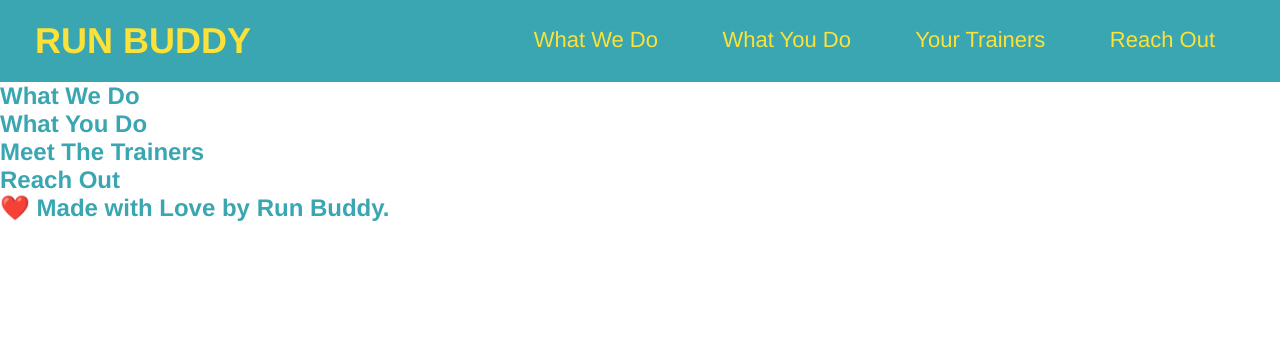
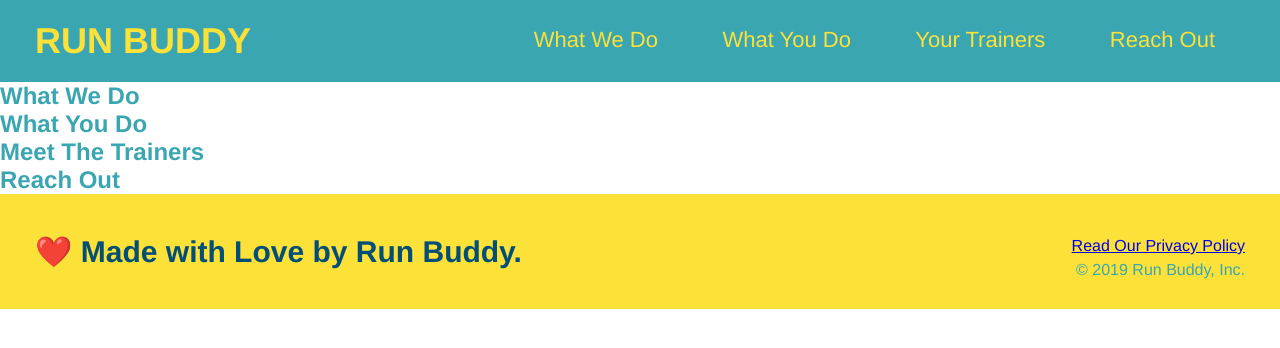
Before and after one commit to MiaLaFleur/run-buddy, a plain HTML site: page index.html in a window 1280 px wide. Drawn offline with Linux system fonts and the light colour scheme.

Commit message:
header and footer

```diff
--- a/assets/css/style.css
+++ b/assets/css/style.css
@@ -1,6 +1,7 @@
 * {
     margin: 0;
     padding: 0;
+    box-sizing: border-box;
 }
 body {
     color: #39a6b2;
@@ -40,3 +41,22 @@ header nav ul li a {
     font-weight: lighter;
     font-size: 22px;
 }
+
+footer {
+    background: #fce138;
+    width: 100%;
+    padding: 40px 35px;
+}
+
+footer h2 {
+    display: inline;
+    color: #024e76;
+    font-size: 30px;
+    margin: 0;
+}
+
+footer div {
+    float: right;
+    line-height: 1.5;
+    text-align: right;
+}
--- a/index.html
+++ b/index.html
@@ -59,6 +59,10 @@
         <!-- footer -->
         <footer>
             <h2>❤️ Made with Love by Run Buddy.</h2>
+            <div>
+                <a href="#">Read Our Privacy Policy</a><br />
+                &copy; 2019 Run Buddy, Inc.
+            </div>
         </footer>
 
     </body>
```
